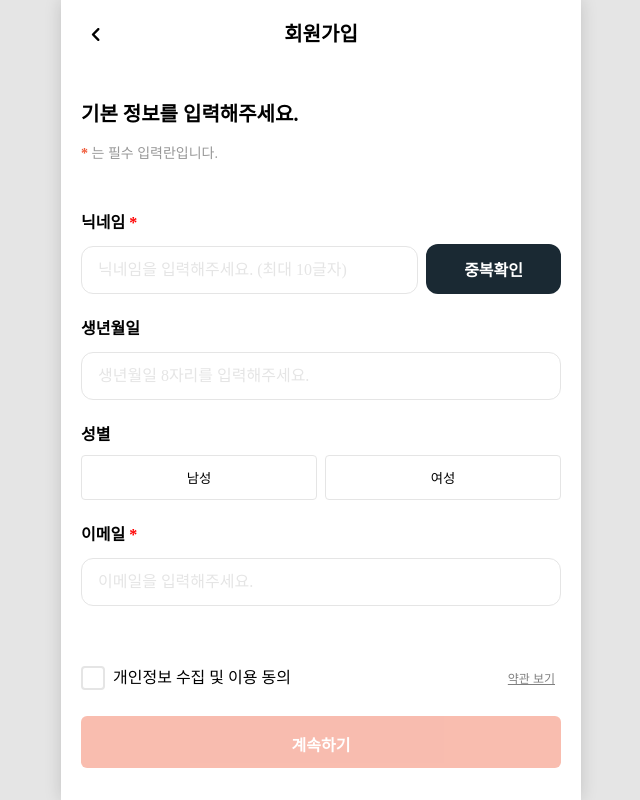
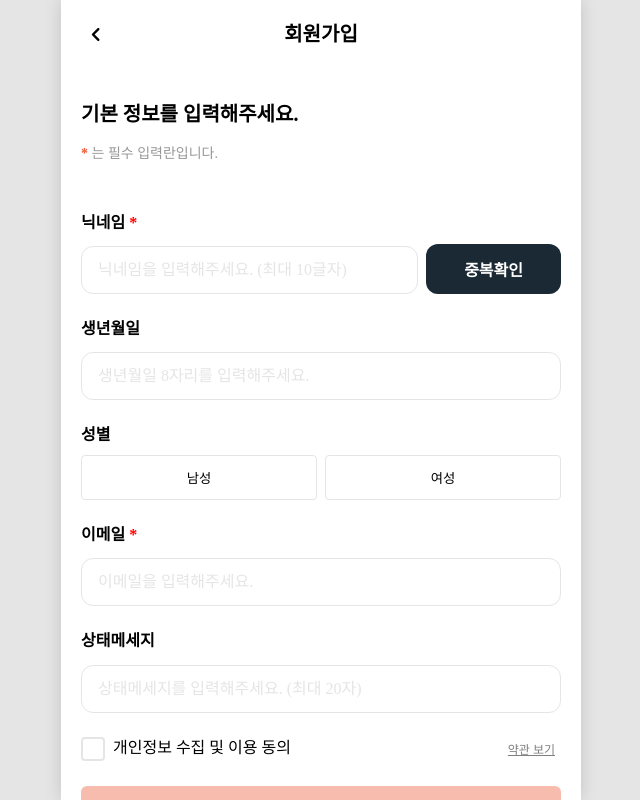
Before and after one commit to DoitorPay/Guide, a React (Vite) app in the folder frontend/: page /additRegister in a window 1280 px wide. Shown: the whole page, without its empty margins (319-959 px from the left). Built offline with nearby package versions, Linux system fonts and the light colour scheme; a web font is replaced by a local one.

Commit message:
markup: 회원가입 페이지 상태메시지도 보내도록 추가

```diff
--- a/frontend/src/pages/SignUp.jsx
+++ b/frontend/src/pages/SignUp.jsx
@@ -11,6 +11,7 @@ const SignUp = () => {
   const [birthdate, setBirthdate] = useState('');
   const [gender, setGender] = useState('');
   const [email, setEmail] = useState('');
+  const [quote, setQuote] = useState('');
   const [agree, setAgree] = useState(false);
   const [nicknameAvailable, setNicknameAvailable] = useState(null);
 
@@ -25,6 +26,7 @@ const SignUp = () => {
         birthdate,
         gender,
         email,
+        quote
       };
 
       const response = await fetch('http://localhost:8000/auth/register', {
@@ -148,8 +150,15 @@ const SignUp = () => {
             name="email"
             required
             placeholder="이메일을 입력해주세요."
-            value={email}
             onChange={(e) => setEmail(e.target.value)}
+          />
+
+          <Input
+            label="상태메세지"
+            name="quote"
+            placeholder="상태메세지를 입력해주세요. (최대 20자)"
+            maxLength={20}
+            onChange={(e) => setQuote(e.target.value)}
           />
 
           <div className="agree-section">
```
